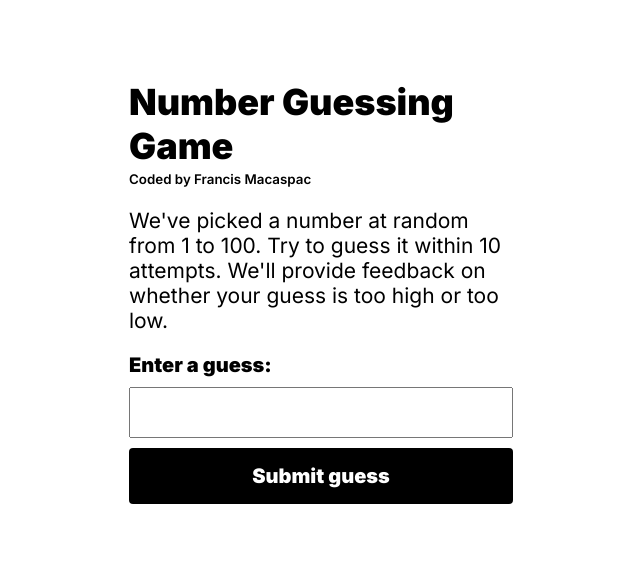
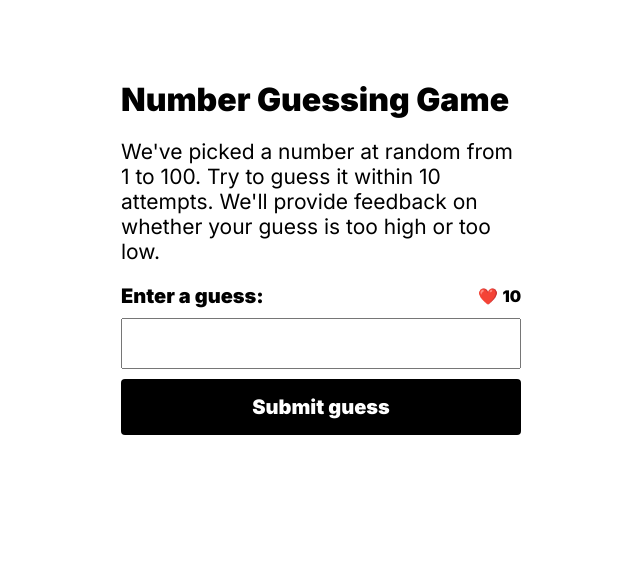
Before and after one commit to francismcpc/guess-the-number-game, a plain HTML site: page index.html in a window 1280 px wide. Shown: the whole page, without its empty margins (319-959 px from the left). Drawn offline with Linux system fonts and the light colour scheme.

Commit message:
Add files via upload

```diff
--- a/index.html
+++ b/index.html
@@ -14,14 +14,19 @@
   <body>
     <div class="container">
       <h1>Number Guessing Game</h1>
-      <small>Coded by Francis Macaspac</small>
       <p class="rules">
         We've picked a number at random from 1 to 100. Try to guess it within 10
         attempts. We'll provide feedback on whether your guess is too high or
         too low.
       </p>
       <div class="form">
-        <label for="guessField">Enter a guess: </label>
+        <div class="labelWrapper">
+          <label for="guessField">Enter a guess: </label>
+          <div>
+            <span>❤️</span>
+            <span class="lives"></span>
+          </div>
+        </div>
         <input
           type="number"
           min="1"
--- a/index.js
+++ b/index.js
@@ -15,12 +15,20 @@ const lastResult = document.querySelector(".lastResult");
 const lowOrHi = document.querySelector(".lowOrHi");
 const guessSubmit = document.querySelector(".guessSubmit");
 const guessField = document.querySelector(".guessField");
+const lives = document.querySelector(".lives");
 
 let guessCount = 1;
+let livesCount = 10;
 let resetBtn;
-
+lives.textContent = `${livesCount}`;
 function checkGuess() {
   const userGuess = Number(guessField.value);
+  if (userGuess < 1 || userGuess > 100) {
+    alert("Please enter a number between 1 and 100");
+    guessField.value = "";
+    guessField.focus();
+    return;
+  }
   if (guessCount === 1) {
     guesses.textContent = "Previous Guesses :";
   }
@@ -49,6 +57,7 @@ function checkGuess() {
     lastResult.style.padding = "16px";
     lastResult.style.fontSize = "0.875rem";
     lastResult.style.borderRadius = "4px";
+
     if (userGuess < randomNumber) {
       lowOrHi.textContent = "Last guess was too low!";
       lowOrHi.style.backgroundColor = "#FEE3E1";
@@ -69,6 +78,8 @@ function checkGuess() {
   guessCount++;
   guessField.value = "";
   guessField.focus();
+  livesCount--;
+  lives.textContent = `${livesCount}`;
 }
 
 guessSubmit.addEventListener("click", checkGuess);
@@ -93,7 +104,8 @@ function setGameOver() {
 
 function resetGame() {
   guessCount = 1;
-
+  livesCount = 10;
+  lives.textContent = `${livesCount}`;
   const resetParas = document.querySelectorAll(".resultParas p");
   for (const resetPara of resetParas) {
     resetPara.textContent = "";
--- a/style.css
+++ b/style.css
@@ -8,9 +8,9 @@
 
 body {
   font-family: "Inter", sans-serif;
-  width: 30%;
+  width: 3cqh;
   max-width: 800px;
-  min-width: 300px;
+  min-width: 400px;
   margin: 0 auto;
   padding-top: 10vh;
   -webkit-tap-highlight-color: transparent;
@@ -18,7 +18,7 @@ body {
 
 h1 {
   font-weight: black;
-  font-size: 36px;
+  font-size: 32px;
 
   @media (max-width: 430px) {
     font-size: 24px;
@@ -84,3 +84,13 @@ label {
   padding: 20px 0;
   position: relative;
 }
+
+.labelWrapper {
+  display: flex;
+  align-items: center;
+  justify-content: space-between;
+}
+
+.lives {
+  font-weight: 700;
+}
```
